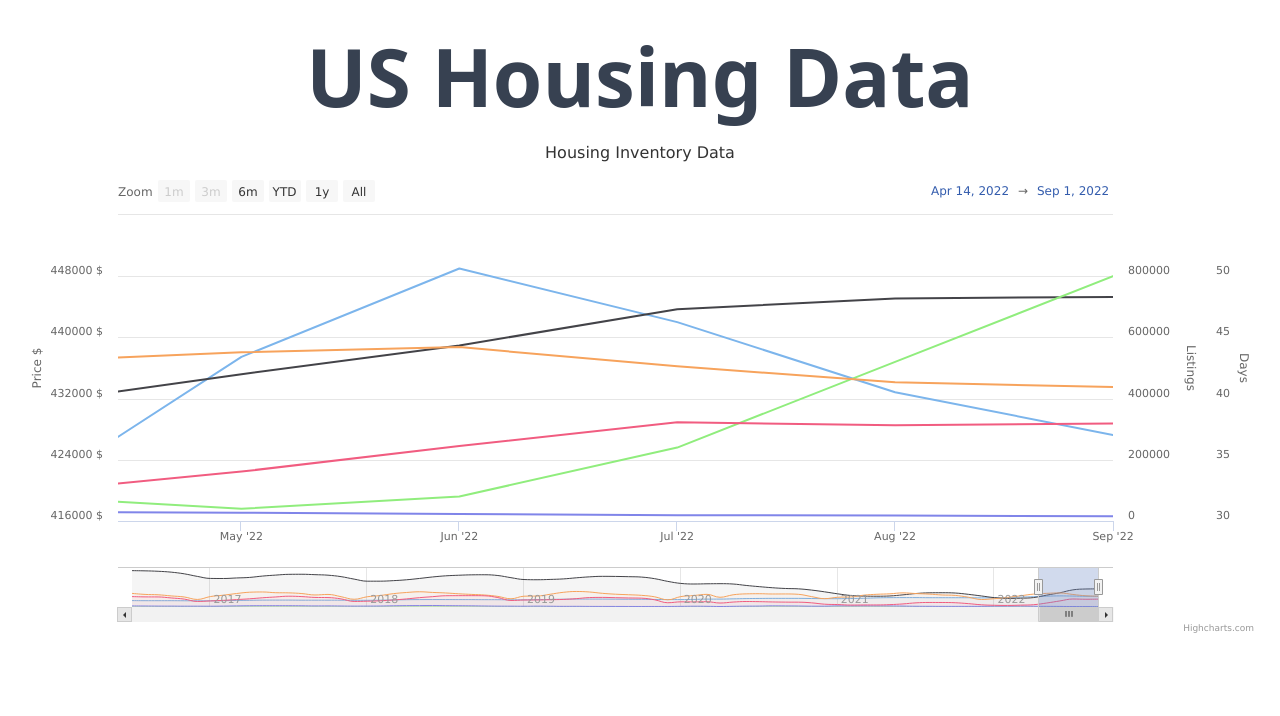
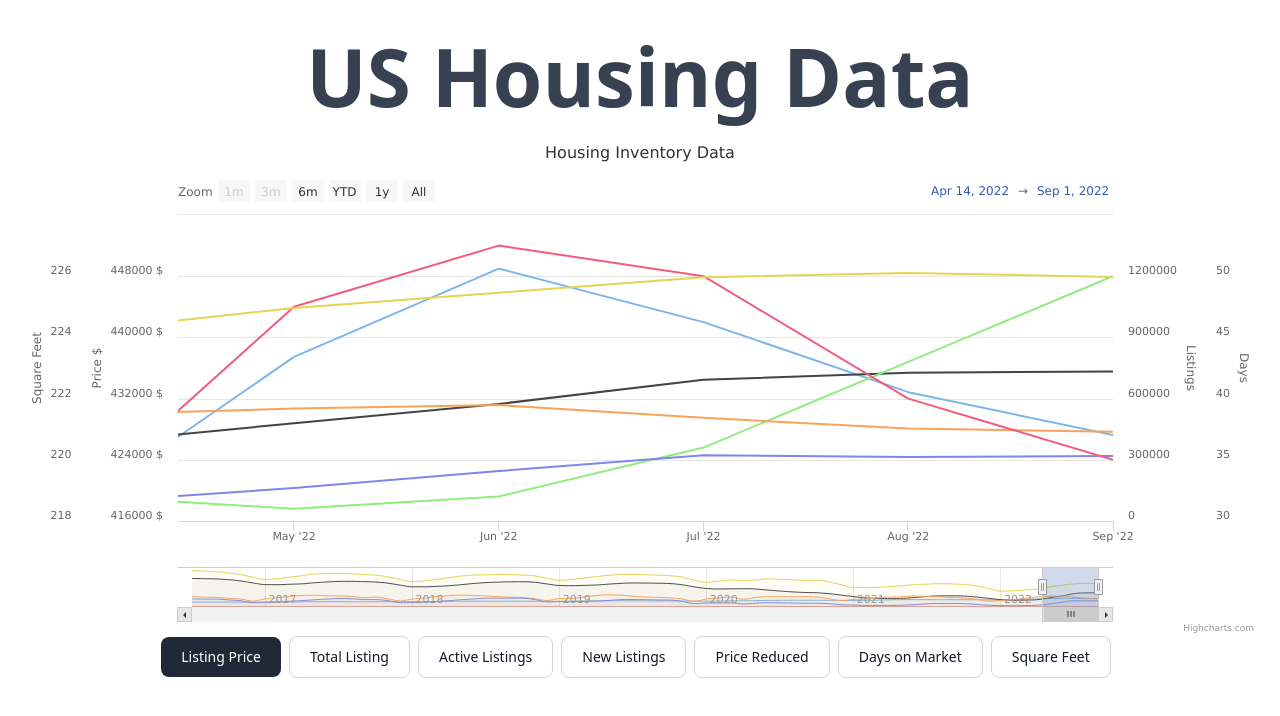
Before and after one commit to Mark-Mulligan/housing-data, a Next.js app: page / in a window 1280 px wide. Shown: the top 716 px of the page. Built offline with nearby package versions, Linux system fonts and the light colour scheme.

Commit message:
added buttons to control chart

```diff
--- a/src/components/charts/MonthlyInventoryChart.tsx
+++ b/src/components/charts/MonthlyInventoryChart.tsx
@@ -1,5 +1,5 @@
 // React
-import { FC } from "react";
+import { FC, useState } from "react";
 
 // Highcharts
 import React from "react";
@@ -18,12 +18,46 @@ interface IProps {
     activeListingCountData: number[][];
     daysOnMarketData: number[][];
     newListingCountData: number[][];
-    priceIncreasedCountData: number[][];
     priceReducedCountData: number[][];
+    squareFeetData: number[][];
+    totalListingCountData: number[][];
   };
 }
 
+interface DisplayedChartData {
+  listingPrice: boolean;
+  totalListings: boolean;
+  activeListings: boolean;
+  newListings: boolean;
+  priceReduced: boolean;
+  daysOnMarket: boolean;
+  squareFeet: boolean;
+}
+
+const activeBtnCSS =
+  "text-white bg-gray-800 hover:bg-gray-900 focus:outline-none font-medium rounded-lg text-sm px-5 py-2.5 mr-2 mb-2";
+const nonActiveBtnCSS =
+  "text-gray-900 bg-white border border-gray-300 focus:outline-none hover:bg-gray-100 font-medium rounded-lg text-sm px-5 py-2.5 mr-2 mb-2";
+
 const MonthlyInventoryChart: FC<IProps> = ({ data }) => {
+  const [displayedChartData, setDisplayedChartData] =
+    useState<DisplayedChartData>({
+      listingPrice: true,
+      totalListings: false,
+      activeListings: false,
+      newListings: false,
+      priceReduced: false,
+      daysOnMarket: false,
+      squareFeet: false,
+    });
+
+  const handleChartButtonClick = (key: keyof DisplayedChartData) => {
+    setDisplayedChartData((previousState) => ({
+      ...previousState,
+      [key]: !previousState[key],
+    }));
+  };
+
   const generateSeries = () => {
     const series = [];
 
@@ -57,15 +91,22 @@ const MonthlyInventoryChart: FC<IProps> = ({ data }) => {
     });
 
     series.push({
-      name: "Price Increased",
+      name: "Price Reduced",
       yAxis: 1,
-      data: data.priceIncreasedCountData,
+      data: data.priceReducedCountData,
+      showInNavigator: true,
+    });
+
+    series.push({
+      name: "Square FT",
+      yAxis: 3,
+      data: data.squareFeetData,
       showInNavigator: true,
     });
     series.push({
-      name: "Price Reduced",
+      name: "Total Listings",
       yAxis: 1,
-      data: data.priceReducedCountData,
+      data: data.totalListingCountData,
       showInNavigator: true,
     });
 
@@ -102,6 +143,15 @@ const MonthlyInventoryChart: FC<IProps> = ({ data }) => {
         {
           title: {
             text: "Days",
+          },
+          labels: {
+            format: "{value}",
+          },
+        },
+        {
+          opposite: false,
+          title: {
+            text: "Square Feet",
           },
           labels: {
             format: "{value}",
@@ -144,6 +194,7 @@ const MonthlyInventoryChart: FC<IProps> = ({ data }) => {
   };
 
   return (
+    <div>
       <div style={{ height: 500 }}>
         <HighchartsReact
           highcharts={Highcharts}
@@ -152,6 +203,65 @@ const MonthlyInventoryChart: FC<IProps> = ({ data }) => {
           options={generateWeeklyInventoryChartOptions()}
         />
       </div>
+      <div className="text-center">
+        <button
+          className={
+            displayedChartData.listingPrice ? activeBtnCSS : nonActiveBtnCSS
+          }
+          onClick={() => handleChartButtonClick("listingPrice")}
+        >
+          Listing Price
+        </button>
+        <button
+          className={
+            displayedChartData.totalListings ? activeBtnCSS : nonActiveBtnCSS
+          }
+          onClick={() => handleChartButtonClick("totalListings")}
+        >
+          Total Listing
+        </button>
+        <button
+          className={
+            displayedChartData.activeListings ? activeBtnCSS : nonActiveBtnCSS
+          }
+          onClick={() => handleChartButtonClick("activeListings")}
+        >
+          Active Listings
+        </button>
+        <button
+          className={
+            displayedChartData.newListings ? activeBtnCSS : nonActiveBtnCSS
+          }
+          onClick={() => handleChartButtonClick("newListings")}
+        >
+          New Listings
+        </button>
+        <button
+          className={
+            displayedChartData.priceReduced ? activeBtnCSS : nonActiveBtnCSS
+          }
+          onClick={() => handleChartButtonClick("priceReduced")}
+        >
+          Price Reduced
+        </button>
+        <button
+          className={
+            displayedChartData.daysOnMarket ? activeBtnCSS : nonActiveBtnCSS
+          }
+          onClick={() => handleChartButtonClick("daysOnMarket")}
+        >
+          Days on Market
+        </button>
+        <button
+          className={
+            displayedChartData.squareFeet ? activeBtnCSS : nonActiveBtnCSS
+          }
+          onClick={() => handleChartButtonClick("squareFeet")}
+        >
+          Square Feet
+        </button>
+      </div>
+    </div>
   );
 };
 
--- a/src/data/housingDataMethods.ts
+++ b/src/data/housingDataMethods.ts
@@ -37,8 +37,9 @@ export const formatMonthlyInventoryData = (
   const activeListingCountData: number[][] = [];
   const daysOnMarketData: number[][] = [];
   const newListingCountData: number[][] = [];
-  const priceIncreasedCountData: number[][] = [];
   const priceReducedCountData: number[][] = [];
+  const squareFeetData: number[][] = [];
+  const totalListingCountData: number[][] = [];
 
   /*
     Last Index of Data contains a note, first index of data contains columns titles so ignore these.
@@ -53,8 +54,9 @@ export const formatMonthlyInventoryData = (
       activeListingCountData.push([date, Number(dataPoint[5])]);
       daysOnMarketData.push([date, Number(dataPoint[8])]);
       newListingCountData.push([date, Number(dataPoint[11])]);
-      priceIncreasedCountData.push([date, Number(dataPoint[14])]);
       priceReducedCountData.push([date, Number(dataPoint[17])]);
+      squareFeetData.push([date, Number(dataPoint[23])]);
+      totalListingCountData.push([date, Number(dataPoint[32])]);
     }
   }
 
@@ -63,8 +65,9 @@ export const formatMonthlyInventoryData = (
     activeListingCountData,
     daysOnMarketData,
     newListingCountData,
-    priceIncreasedCountData,
     priceReducedCountData,
+    squareFeetData,
+    totalListingCountData,
   };
 };
 
--- a/src/pages/index.tsx
+++ b/src/pages/index.tsx
@@ -17,6 +17,8 @@ interface IProps {
     newListingCountData: number[][];
     priceIncreasedCountData: number[][];
     priceReducedCountData: number[][];
+    squareFeetData: number[][];
+    totalListingCountData: number[][];
   };
 }
 
```
Lines whose indentation alone changed are shown as unchanged.
